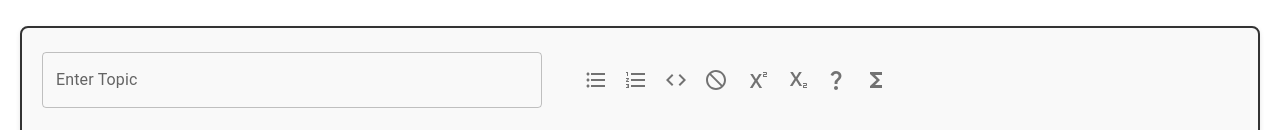
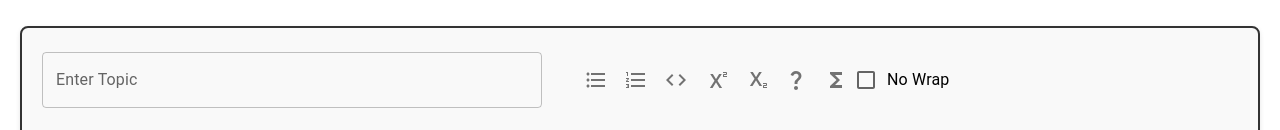
Before and after one commit to sopwithcamel110/NED, a React (Create React App) app in the folder frontend/: page / in a window 1280 px wide. Shown: the part 970-1100 px from the top of the page. Built offline with nearby package versions, Linux system fonts and the light colour scheme.

Commit message:
Add no wrap

```diff
--- a/frontend/src/components/Home.js
+++ b/frontend/src/components/Home.js
@@ -14,7 +14,7 @@ import QuestionMarkIcon from '@mui/icons-material/QuestionMark';
 import NotInterestedIcon from '@mui/icons-material/NotInterested';
 import CodeIcon from '@mui/icons-material/Code';
 import CloudUploadIcon from '@mui/icons-material/CloudUpload';
-import { TextField, IconButton, Button, Toolbar, Tooltip, Menu, MenuItem } from '@mui/material';
+import { TextField, IconButton, Button, Toolbar, Tooltip, Menu, MenuItem, FormControlLabel, Checkbox } from '@mui/material';
 import FunctionsIcon from '@mui/icons-material/Functions';
 import Grid from '@mui/material/Grid2';
 import './Home.css';
@@ -25,7 +25,7 @@ const Home = () => {
     const [topics, setTopics] = useState(() => {
         const savedTopics = JSON.parse(localStorage.getItem('topics'));
 
-        return Array.isArray(savedTopics) && savedTopics.length > 0 ? savedTopics : [{ topic: '', textSegments: [''], media: 'text' }];
+        return Array.isArray(savedTopics) && savedTopics.length > 0 ? savedTopics : [{ topic: '', textSegments: [''], media: 'text', nowrap: false }];
     });
     const [anchorEl, setAnchorEl] = useState(null); // For symbol menu
     const contentRef = useRef(null);
@@ -35,6 +35,12 @@ const Home = () => {
     const [symbolMenuAnchorEl, setSymbolMenuAnchorEl] = useState(null);
     const [selectedTopicIndex, setSelectedTopicIndex] = useState(null);
     const [selectedTextIndex, setSelectedTextIndex] = useState(null);
+
+    const handleNoWrapChange = (index, value) => {
+        const newTopics = [...topics];
+        newTopics[index].nowrap = value === 'on';
+        updateTopics(newTopics);
+    };
 
     const [maxPages, setMaxPages] = useState(null); // State for "Max pages"
 
@@ -79,6 +85,7 @@ const Home = () => {
                     'topic': topic.topic,
                     'content': topic.textSegments[0].split('\n'),
                     'media': topic.media,
+                    'nowrap': topic.nowrap,
                   }));
             }
         });
@@ -111,7 +118,7 @@ const Home = () => {
     };
 
     const addTextTopic = () => {
-        const newTopic = { topic: '', textSegments: [''], media: 'text' };
+        const newTopic = { topic: '', textSegments: [''], media: 'text', nowrap: false };
         setTopics([...topics, newTopic]);
     };
 
@@ -294,11 +301,6 @@ const Home = () => {
                                                             <CodeIcon />
                                                         </IconButton>
                                                     </Tooltip>
-                                                    <Tooltip title="No Text Wrap" arrow>
-                                                        <IconButton onClick={() => insertNoWrap(topicIndex, 0)}>
-                                                            <NotInterestedIcon />
-                                                        </IconButton>
-                                                    </Tooltip>
                                                     <Tooltip title="Exponent" arrow>
                                                         <IconButton onClick={() => insertExponent(topicIndex, 0)}>
                                                             <SuperscriptIcon/>
@@ -314,12 +316,20 @@ const Home = () => {
                                                             <QuestionMarkIcon/>
                                                         </IconButton>
                                                     </Tooltip>
-
                                                     <Tooltip title="Insert Symbol" arrow>
                                                         <IconButton onClick={(e) => handleSymbolMenuOpen(e, topicIndex, 0)}>
                                                             <FunctionsIcon />
                                                         </IconButton>
                                                     </Tooltip>
+                                                    <FormControlLabel
+                                                        control={
+                                                            <Checkbox
+                                                                onChange={(e) => handleNoWrapChange(topicIndex, e.target.value)}
+                                                                color="primary"
+                                                            />
+                                                        }
+                                                        label="No Wrap"
+                                                    />
                                                 </Toolbar>
                                             </div>
 
```
Also changed, not shown: 2 other files (tests, documents, lock files or other folders).
